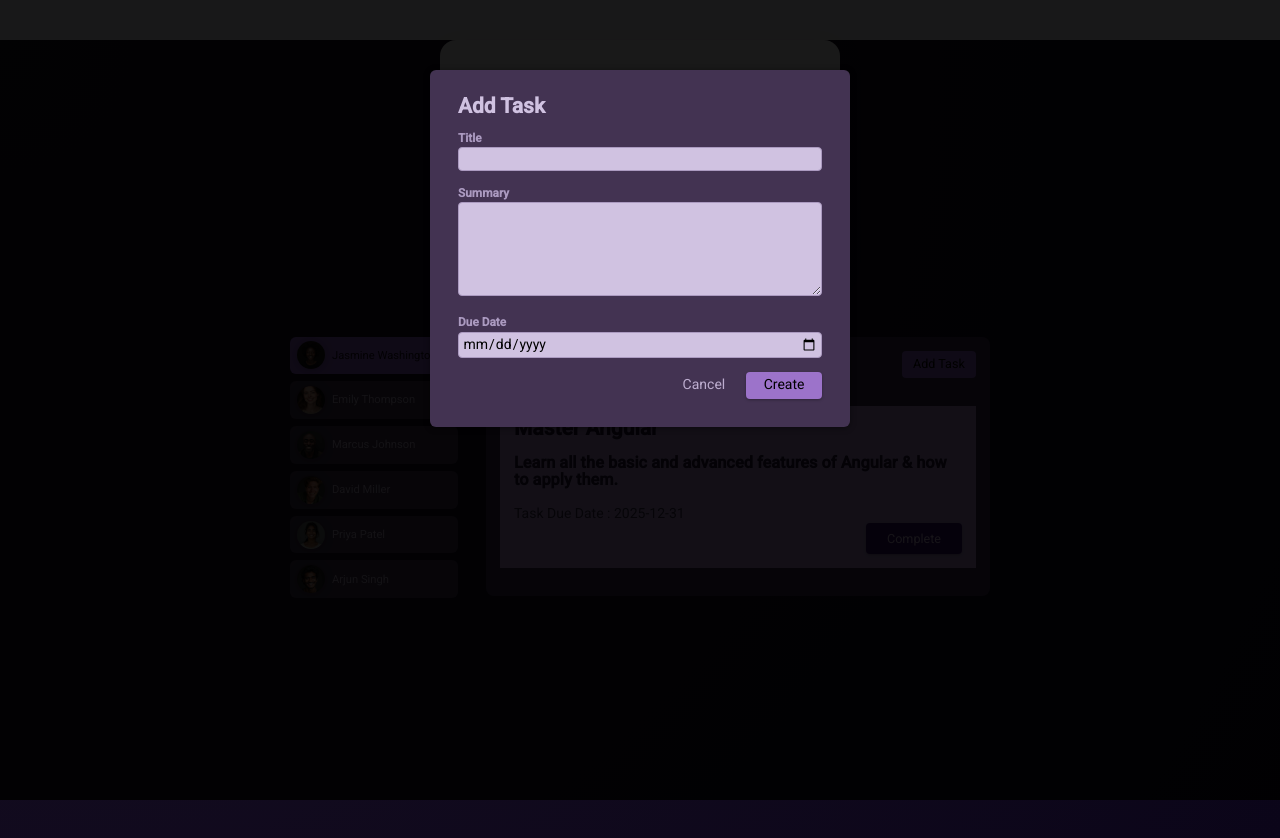
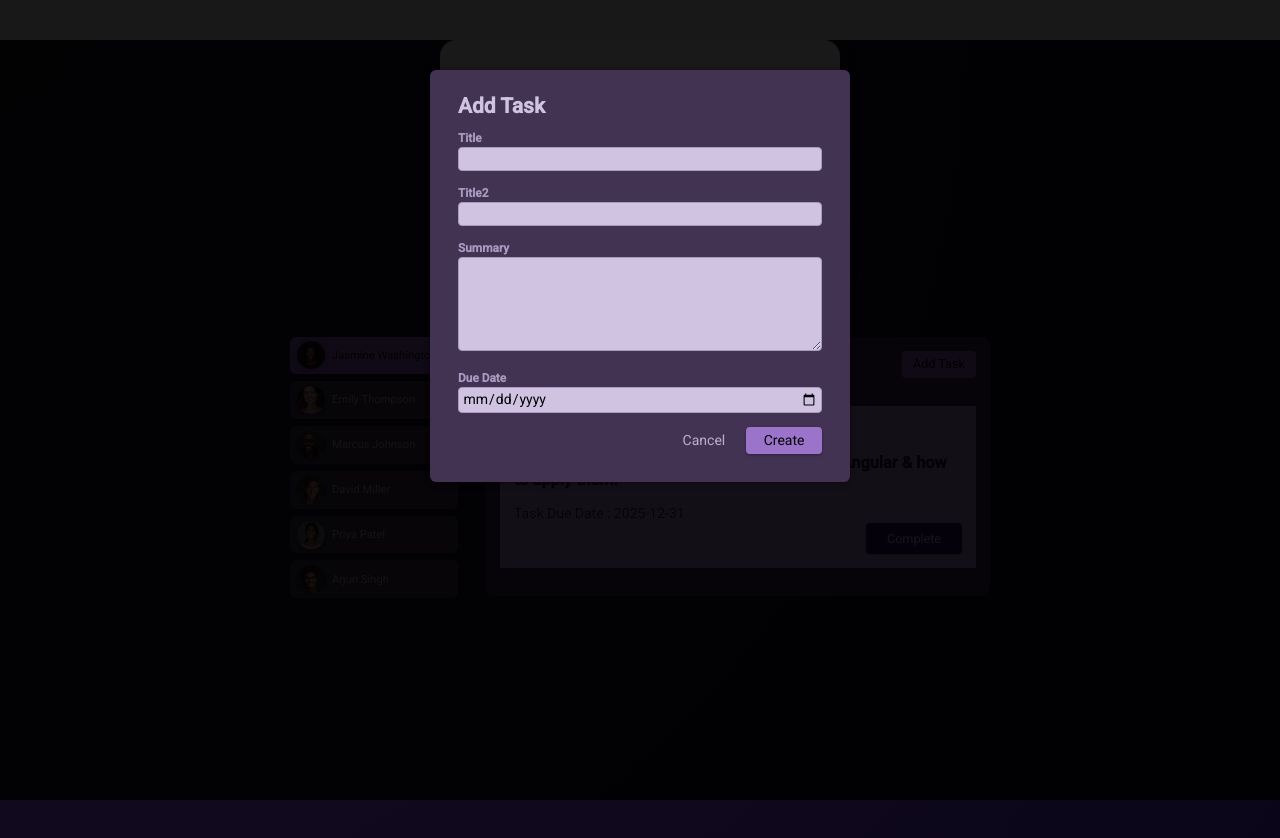
Before and after one commit to AhmedHossam7411/AngularProject, an Angular app: page / in a window 1280 px wide. Both pictures are taken after a click on the button "Add Task". Built offline with nearby package versions, Linux system fonts and the light colour scheme.

Commit message:
adding ngModel to inputs

```diff
--- a/src/app/tasks/new-task/new-task.html
+++ b/src/app/tasks/new-task/new-task.html
@@ -4,7 +4,15 @@
   <form>
     <p>
       <label for="title">Title</label>
-      <input type="text" id="title" name="title" />
+      <input type="text" id="title" name="title" [(ngModel)]="enteredTitle" />
+      <!--//ngModel is used for two-way data binding , helps in extracting or changing user input , its a "directive" => has no template-->
+    </p>
+
+     <!-- now as we input title , title2 is outputted , thats two way binding  -->
+     <p>
+      <label for="title2">Title2</label>
+      <input type="text" id="title2" name="title2" [(ngModel)]="enteredTitle" />
+      <!--//ngModel is used for two-way data binding , helps in extracting or changing user input , its a "directive" => has no template-->
     </p>
 
     <p>
--- a/src/app/tasks/new-task/new-task.ts
+++ b/src/app/tasks/new-task/new-task.ts
@@ -1,14 +1,16 @@
 import { Component, EventEmitter, Output, output } from '@angular/core';
+import { FormsModule } from '@angular/forms';
 
 @Component({
   selector: 'app-new-task',
-  imports: [],
+  imports: [FormsModule],
   templateUrl: './new-task.html',
   styleUrl: './new-task.css'
 })
 export class NewTask {
   @Output() cancel = new EventEmitter<void>();
-
+  enteredTitle= '';  // property to store newly added title by user input  // we add ngModel in html input field
+                    //  can be used as signals also
   onCancel() {
     this.cancel.emit(); // Emit the cancel event when the user cancels task addition
   }
```
